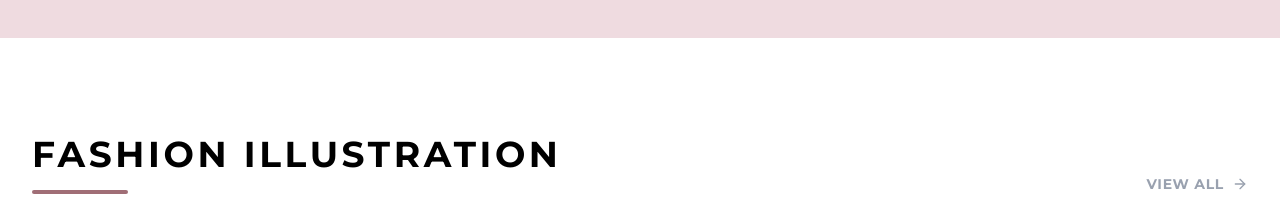
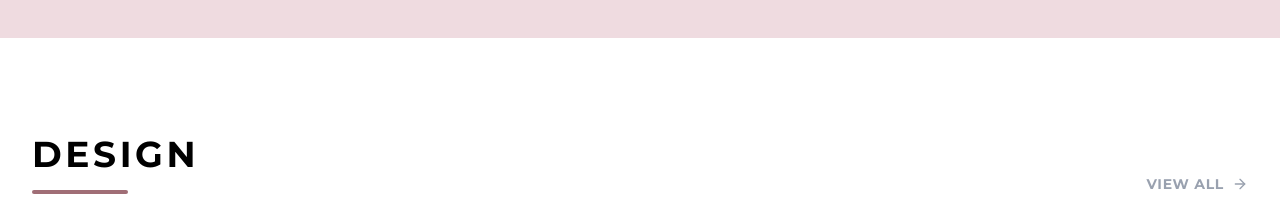
Before and after one commit to SweetLarsson/The-Silem-Couture, a React (Vite) app: page / in a window 1280 px wide. Shown: the part 1720-1944 px from the top of the page. Built offline with nearby package versions, Linux system fonts and the light colour scheme.

Commit message:
refactor: Improve content and i18n for fashion design
Updates text and image alt tags to more accurately reflect "Fashion Design" rather than solely "Fashion Illustration" in the home page preview. Also removes a redundant image URL from the Courses page.

```diff
--- a/src/i18n.ts
+++ b/src/i18n.ts
@@ -7,7 +7,7 @@ const en = {
     "hero.subtitle": "A global luxury fashion experience. Bespoke tailoring, premium courses, and timeless style.",
     "hero.shop": "Fashion Gallery", "hero.courses": "Explore Courses",
     "services.title": "Our Services", "services.bespoke": "Bespoke Tailoring", "services.courses": "Online Courses", "services.pattern": "Pattern Making", "services.illustration": "Fashion Illustration", "services.tutorials": "Free Online Tutorials", "services.bespoke_desc": "Custom-made luxury garments tailored to your exact measurements and style preferences.", "services.courses_desc": "Master the art of fashion design with our comprehensive online courses.", "services.pattern_desc": "Learn the structural foundation of fashion design with expert pattern drafting techniques.", "services.illustration_desc": "Bring your ideas to life on paper with our professional fashion illustration services.", "services.tutorials_desc": "Access our library of free fashion illustration and pattern making tutorials.",
-    "home.featured_collection": "Fashion Illustration", "home.view_all": "View All", "home.quick_view": "Quick View", "home.luxury_piece": "Luxury Piece", "home.view_all_collection": "View All Collection", "home.brand_story": "The Brand Story", "home.brand_story_p1": "The Silem Couture is more than a fashion brand; it is a celebration of craftsmanship, elegance, and individuality. Founded with a vision to redefine luxury, we blend traditional tailoring techniques with modern aesthetics.", "home.brand_story_p2": "Every piece is meticulously crafted to empower the wearer, ensuring they stand out with sophistication and grace.", "home.discover_world": "Discover Our World", "home.watch_learn": "Watch & Learn", "home.watch_learn_desc": "Join our community on YouTube for exclusive tutorials, behind-the-scenes looks, and fashion insights.", "home.subscribe_channel": "Subscribe to Channel", "home.client_voices": "Client Voices",
+    "home.featured_collection": "Design", "home.view_all": "View All", "home.quick_view": "Quick View", "home.luxury_piece": "Luxury Piece", "home.view_all_collection": "View All Collection", "home.brand_story": "The Brand Story", "home.brand_story_p1": "The Silem Couture is more than a fashion brand; it is a celebration of craftsmanship, elegance, and individuality. Founded with a vision to redefine luxury, we blend traditional tailoring techniques with modern aesthetics.", "home.brand_story_p2": "Every piece is meticulously crafted to empower the wearer, ensuring they stand out with sophistication and grace.", "home.discover_world": "Discover Our World", "home.watch_learn": "Watch & Learn", "home.watch_learn_desc": "Join our community on YouTube for exclusive tutorials, behind-the-scenes looks, and fashion insights.", "home.subscribe_channel": "Subscribe to Channel", "home.client_voices": "Client Voices",
     "footer.desc": "A global luxury fashion experience. Minimal, elegant, fast, and emotionally engaging.", "footer.quick_links": "Quick Links", "footer.customer_care": "Customer Care", "footer.newsletter": "Newsletter", "footer.subscribe_text": "Subscribe to receive updates, access to exclusive deals, and more.", "footer.email_placeholder": "Enter your email address", "footer.subscribe_btn": "Subscribe", "footer.rights": "The Silem Couture. All rights reserved.",
     "shop.subtitle": "Discover our latest ready-to-wear pieces, crafted with precision and elegance.", "shop.view_details": "View Details", "shop.filter_sort": "Filter & Sort",
     "courses.title": "Online Courses", "courses.subtitle": "Master the art of fashion design from anywhere in the world. Our premium online courses are designed to take you from beginner to master.", "courses.view_details": "View Details", "courses.about": "About This Course", "courses.learn": "What You'll Learn", "courses.fee": "Course Fee", "courses.buy": "Buy on Selar",
--- a/src/pages/Courses.tsx
+++ b/src/pages/Courses.tsx
@@ -306,7 +306,6 @@ export default function Courses() {
               'https://i.imgur.com/D17RVE3.jpeg',
               'https://i.imgur.com/4GtpIWw.jpeg',
               'https://i.imgur.com/0gC5n6U.jpeg',
-              'https://i.imgur.com/8iU5Qcx.jpeg',
               'https://i.imgur.com/Lo5wOWO.jpeg',
               'https://i.imgur.com/ZLYo70b.jpeg',
               'https://i.imgur.com/rsq88Ys.jpeg',
--- a/src/pages/Home.tsx
+++ b/src/pages/Home.tsx
@@ -170,7 +170,7 @@ export default function Home() {
         </div>
       </section>
 
-      {/* Fashion Illustration Preview */}
+      {/* Fashion Design Preview */}
       <section className="py-24">
         <div className="container mx-auto px-4 md:px-8">
           <div className="flex flex-col md:flex-row justify-between items-end mb-12">
@@ -197,7 +197,7 @@ export default function Home() {
                 <div className="relative aspect-[3/4] overflow-hidden bg-gray-100 mb-4 rounded-2xl">
                   <img
                     src={src}
-                    alt="Fashion Illustration"
+                    alt="Fashion Design"
                     className="w-full h-full object-cover object-center group-hover:scale-105 transition-transform duration-700"
                     referrerPolicy="no-referrer"
                   />
```
